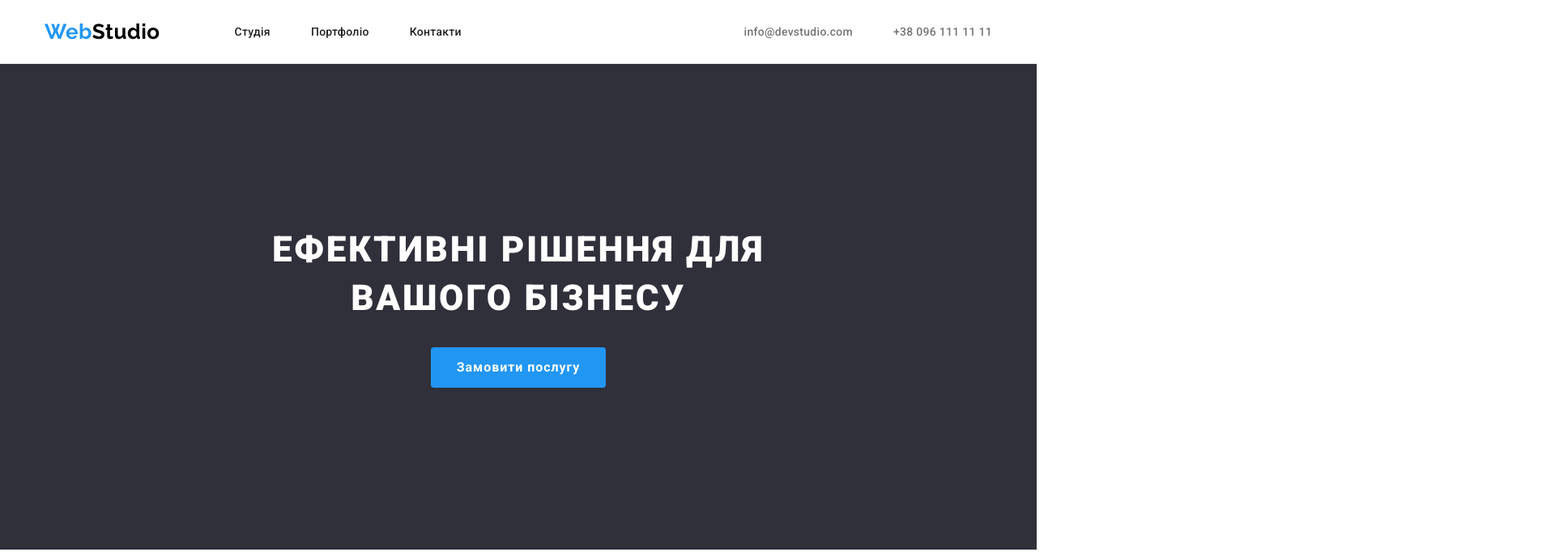
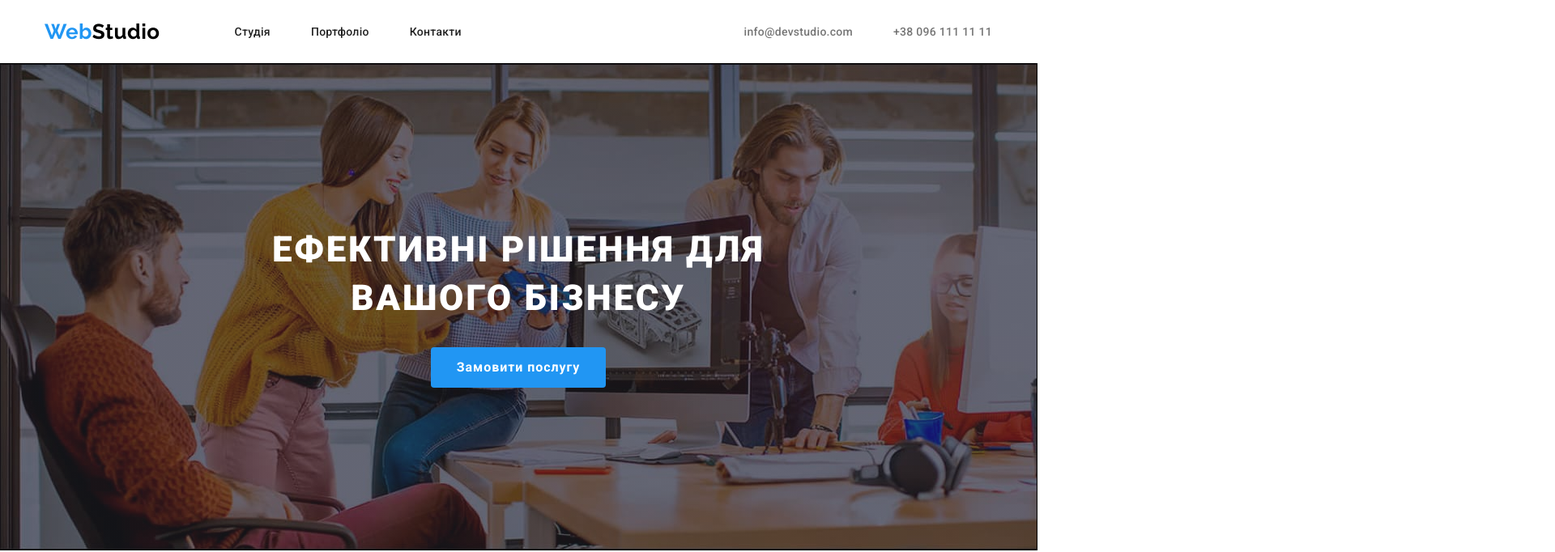
Before and after one commit to AnnaVolkodav/goit-markup-hw-04_64, a plain HTML site: page index.html in a window 1280 px wide. Shown: the top 682 px of the page at 81% size, 1920 px wide, since content can reach past the window. Drawn offline with nearby package versions, Linux system fonts and the light colour scheme.

Commit message:
hw-4
add for hero: bgcolor, bgimage

```diff
--- a/css/styles.css
+++ b/css/styles.css
@@ -10,6 +10,7 @@
     --header-border-color: #ECECEC;
     --light-footer-contacts-color: rgba(255, 255, 255, 0.6);
     --border-portfolio-color: #EEEEEE;
+    --under-bgimages-color: #c4c4c4;
     --card-set-gap: 30px;
 }
 
@@ -167,8 +168,15 @@ body {
 .hero-section {
     padding-top: 200px;
     padding-bottom: 200px;
+    max-width: 1600px;
+    height: 600px;
+    margin-right: auto;
+    margin-left: auto;
 
-    background-color: var(--hero-background-color);
+    background-color:var(--under-bgimages-color);
+    outline: 1px solid #000000;
+    background-image: linear-gradient(rgba(47, 48, 58, 0.4), rgba(47, 48, 58, 0.4)),
+    url(../images/bg-hero-img.jpg);
 }
 
 .hero-content .hero-title {
@@ -185,6 +193,10 @@ body {
     text-transform: uppercase;
     text-align: center;
     color: var(--white-color);
+}
+
+.hero-overlay {
+
 }
 
 /* this property for all buttons (Page 1-2) */
@@ -370,7 +382,7 @@ body {
 
 .customers-list {
     display: flex;
-    flex-wrap: wrap;
+    /* flex-wrap: wrap; */
     margin-right: -30px;
     border: 1px solid tomato;
 }
@@ -384,7 +396,7 @@ body {
 }
 
 .customer-list-link {
-    display: block;
+    display: inline-block;
 }
 
 .customer-list-link_icon {
--- a/index.html
+++ b/index.html
@@ -48,7 +48,7 @@
     <main>
         <!-- hero -->
         <section class="hero-section">
-            <div class="container hero-content">
+            <div class="container hero-content hero-overlay">
                 <h1 class="hero-title">
                     Ефективні рішення для
                     вашого бізнесу
```
Also changed, not shown: images/bg-hero-img.jpg (added).
